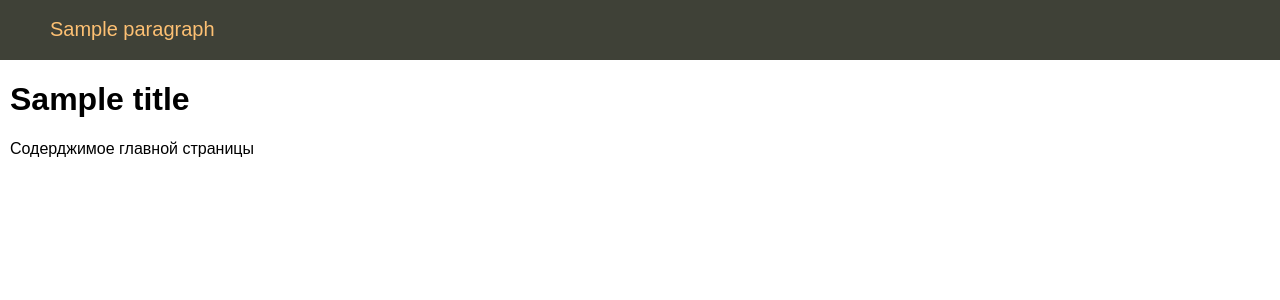
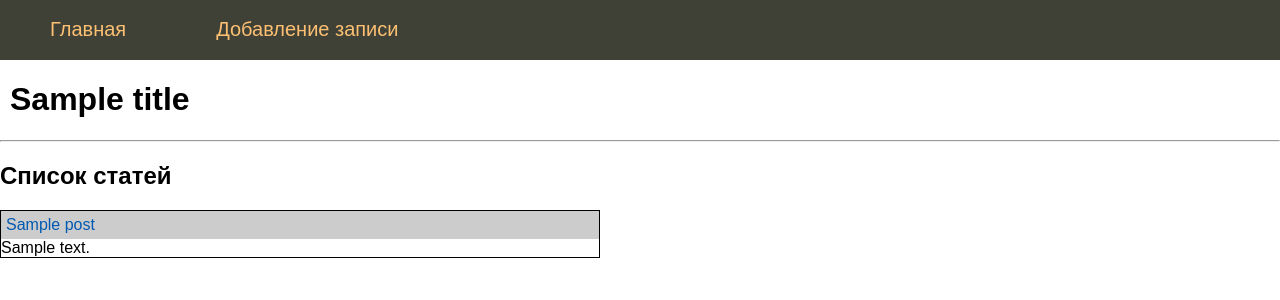
Before and after one commit to sweetysweat/learning_flask, a Flask app: template templates/index.html in a window 1280 px wide. Shown: the top 300 px of the page. Run offline with Flask 2, Linux system fonts and the light colour scheme; the template is opened without the code that fills it: most values are stand-ins (such as "Sample title", 1, 10 or a date in 2020).

Commit message:
переписанная структура

```diff
--- a/main.py
+++ b/main.py
@@ -1,54 +1,80 @@
-from flask import Flask, render_template, url_for, request, flash, session, redirect, abort
+import os
+import sqlite3
+
+from flask import Flask, g, render_template, request, flash, abort
+
+from DataBase import DataBase
+
+# конфигурация
+DATABASE = ""
+DEBUG = True
+SECRET_KEY = "secret"
 
 app = Flask(__name__)
+app.config.from_object(__name__)
 
-app.config["SECRET_KEY"] = "itsasecret"
+app.config.update(dict(DATABASE=os.path.join(app.root_path, "flsite.db")))
 
-menu = [{"name": "Установка", "url": "install-flask"},
-        {"name": "Перове приложение", "url": "first-app"},
-        {"name": "Обратная связь", "url": "contact"}]
+
+def connect_db():
+    connect = sqlite3.connect(app.config["DATABASE"])
+    connect.row_factory = sqlite3.Row  # чтоб работать как со словарем
+    return connect
+
+
+def create_db():
+    """Вспомогательная функция для создания таблиц БД"""
+    db = connect_db()
+    with app.open_resource("sq_db.sql", "r") as f:
+        db.cursor().executescript(f.read())
+    db.commit()
+    db.close()
+
+
+def get_db():
+    """Соединение с БД, если оно еще не установлено"""
+    if not hasattr(g, "link_db"):
+        g.link_db = connect_db()
+    return g.link_db
+
+
+@app.teardown_appcontext
+def close_db(error):
+    if hasattr(g, "link_db"):
+        g.link_db.close()
 
 
 @app.route("/")
 def index():
-    return render_template("index.html", menu=menu)
+    db = get_db()
+    dbase = DataBase(db)
+    return render_template("index.html", menu=dbase.get_menu(), posts=dbase.get_post_anonce(), title="Про Flask")
 
 
-@app.route("/about")
-def about():
-    return render_template("about.html", title="About", menu=menu)
+@app.route("/add_post", methods=["POST", "GET"])
+def add_post():
+    db = get_db()
+    dbase = DataBase(db)
+    if request.method == "POST":
+        if len(request.form["name"]) > 4 and len(request.form["post"]) > 10:
+            res = dbase.add_post(request.form["name"], request.form["post"])
+            if not res:
+                flash("Ошибка добавления статьи", category="error")
+            else:
+                flash("Статья добавлена успешно", category="success")
+        else:
+            flash("Ошибка добавления статьи", category="error")
+    return render_template("add_post.html", menu=dbase.get_menu(), title="Добавление статьи")
 
 
-@app.route("/contact", methods=["POST", "GET"])
-def contact():
-    if request.method == "POST":
-        if len(request.form["username"]) > 2:
-            flash("Сообщение отправлено", category="success")
-        else:
-            flash("Ошибка", category="error")
-    return render_template("contact.html", title="Обратная связь", menu=menu)
-
-
-@app.errorhandler(404)
-def page_not_found(error):
-    return render_template("page404.html", title="Страница не найдена", menu=menu), 404
-
-
-@app.route("/login", methods=["POST", "GET"])
-def login():
-    if "user_logged" in session:
-        return redirect(url_for("profile", username=session["user_logged"]))
-    elif request.method == "POST" and request.form["username"] == "111" and request.form["password"] == "111":
-        session["user_logged"] = request.form["username"]
-        return redirect(url_for("profile", username=session["user_logged"]))
-    return render_template("login.html", title="Авторизация", menu=menu)
-
-
-@app.route("/profile/<username>")
-def profile(username):
-    if "user_logged" not in session or session["user_logged"] != username:
-        abort(401)
-    return f"User: {username}"
+@app.route("/post/<int:id_post>")
+def show_post(id_post):
+    db = get_db()
+    dbase = DataBase(db)
+    title, post = dbase.get_post(id_post)
+    if not title:
+        abort(404)
+    return render_template("post.html", menu=dbase.get_menu(), title=title, post=post)
 
 
 if __name__ == "__main__":
--- /dev/null
+++ b/sq_db.sql
@@ -0,0 +1,12 @@
+CREATE TABLE IF NOT EXISTS mainmenu (
+    id integer PRIMARY KEY AUTOINCREMENT,
+    title text NOT NULL,
+    url text NOT NULL
+);
+
+CREATE TABLE IF NOT EXISTS posts (
+    id integer PRIMARY KEY AUTOINCREMENT,
+    title text NOT NULL,
+    text text NOT NULL,
+    time integer NOT NULL
+);
--- a/static/css/styles.css
+++ b/static/css/styles.css
@@ -5,16 +5,20 @@ html, body {
     height: 100%;
     width: 100%;
 }
+
 a {
     color: #0059b2;
     text-decoration: none;
 }
+
 a:hover {
     color: #cc0000;
 }
+
 .clear {
     clear: both;
 }
+
 ul.mainmenu {
     list-style: none;
     background: #3f4137;
@@ -25,45 +29,80 @@ ul.mainmenu {
     font-size: 20px;
     overflow: hidden;
 }
+
 ul.mainmenu li {
     float: left;
     margin: 18px 40px 0 50px;
 }
+
 ul.mainmenu li.last {
     float: right;
 }
+
 ul.mainmenu li a {
     color: #fdc073;
     text-decoration: none;
 }
+
 ul.mainmenu li a:hover {
     color: #fda83d;
 }
+
 div.content {
     margin: 10px;
 }
+
 .form-contact label {
     display: inline-block;
     min-width: 80 px;
 }
+
 .form-contact {
     margin: 10px;
 }
+
 .form-contact p {
     margin: 10px 0 10px 0
 }
+
 .form-contact input[type=submit], textarea{
     font-size: 16px;
 }
+
 .flash {
     margin: 10px;
     padding: 10px;
 }
+
 .flash.success {
     border: 1px solid #21db56;
     background: #aeffc5;
 }
+
 .flash.error {
     border: 1px solid #ff4343;
     background: #ff9c9c;
 }
+
+ul.list-posts {
+    list-style: none;
+    margin: 0;
+    padding: 0;
+    max-width: 600px;
+}
+
+ul.list-posts li{
+    margin: 20px 0 0 0;
+    border: 1px solid rgb(0, 0, 0);
+}
+
+ul.list-posts .title{
+    margin: 0;
+    padding: 5px;
+    background: rgb(204, 204, 204);
+}
+
+ul.list-posts .annonce{
+    margin: 0;
+    padding: 10px, 5px, 10px, 5px;;
+}
--- a/templates/base.html
+++ b/templates/base.html
@@ -14,9 +14,8 @@
         {% block content -%}
             {%- block mainmenu -%}
                 <ul class="mainmenu">
-                    {% for paragraph in menu -%}
-                    <li><a href="{{paragraph.url}}">{{paragraph.name}}</a></li>
-                    {% endfor -%}
+                    <li><a href="{{url_for('index')}}">Главная</a></li>
+                    <li><a href="{{url_for('add_post')}}">Добавление записи</a></li>
                 </ul>
             {% endblock mainmenu -%}
             <div class="clear"></div>
--- a/templates/index.html
+++ b/templates/index.html
@@ -2,5 +2,16 @@
 
 {% block content %}
     {{ super() }}
-    <div class="content">Содерджимое главной страницы</div>
+    <hr>
+    <h2>Список статей</h2>
+    <ul class="list-posts">
+        {% for post in posts %}
+        <li>
+            <p class="title">
+                <a href="{{ url_for('show_post', id_post=post.id) }}">{{ post.title }}</a>
+            </p>
+            <p class="annonce">{{ post.text[:50] }}</p>
+        </li>
+        {% endfor %}
+    </ul>
 {% endblock %}
--- /dev/null
+++ b/templates/post.html
@@ -0,0 +1,6 @@
+{% extends 'base.html' %}
+
+{% block content %}
+    {{ super() }}
+    {{ post }}
+{% endblock %}
```
Also changed, not shown: DataBase.py (added, +50 -0 lines), templates/add_post.html (added, +25 -0 lines), flsite.db (added).
